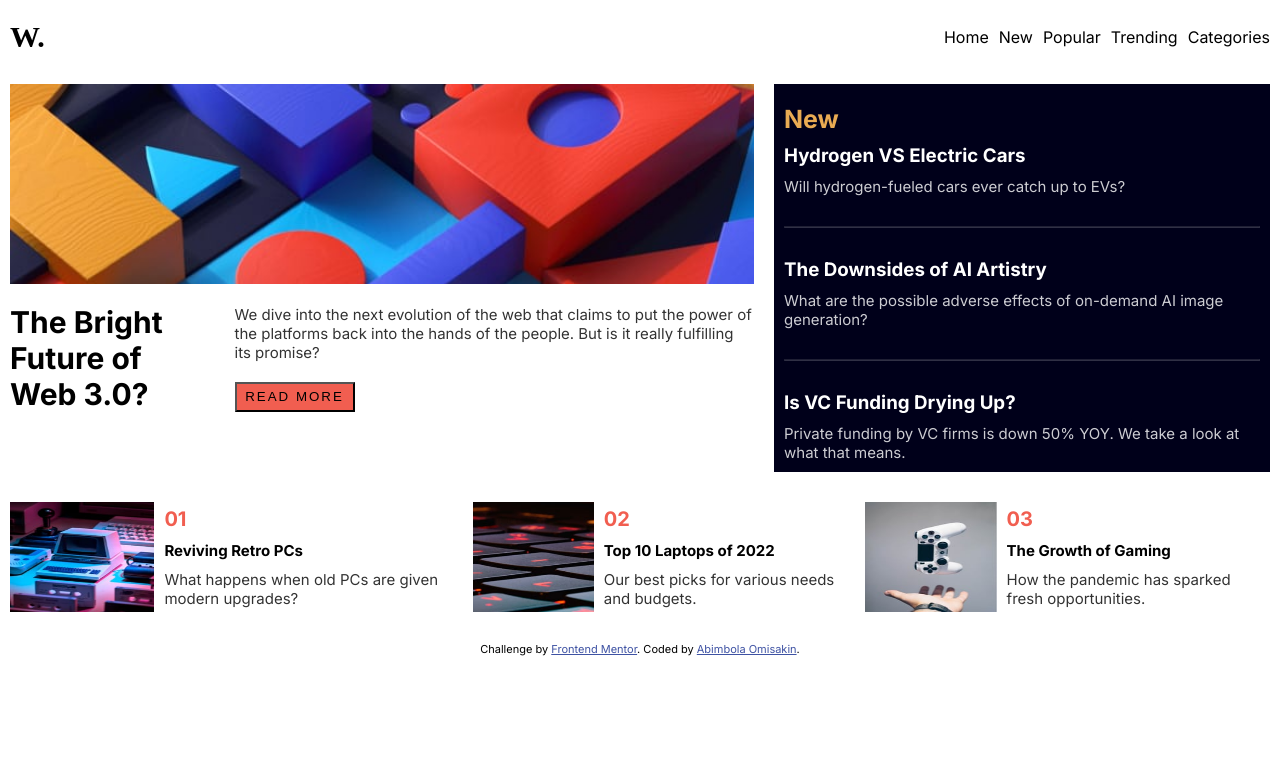
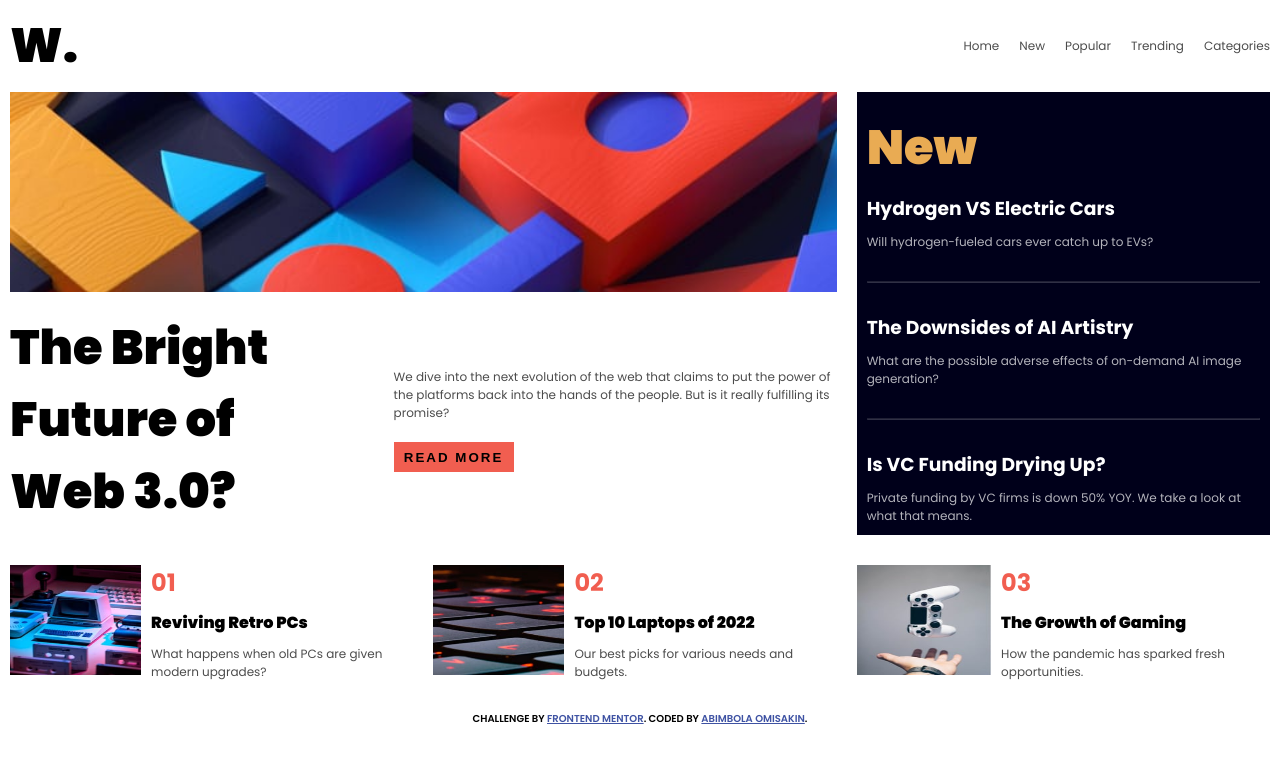
Before and after one commit to Belladihno/news-homepage-main, a plain HTML site: page index.html in a window 1280 px wide. Drawn offline with Linux system fonts and the light colour scheme.

Commit message:
new changes

```diff
--- a/index.html
+++ b/index.html
@@ -3,8 +3,6 @@
   <head>
     <meta charset="UTF-8" />
     <meta name="viewport" content="width=device-width, initial-scale=1.0" />
-    <!-- displays site properly based on user's device -->
-
     <link
       rel="icon"
       type="image/png"
@@ -14,28 +12,14 @@
 
     <link rel="preconnect" href="https://fonts.googleapis.com" />
     <link rel="preconnect" href="https://fonts.gstatic.com" crossorigin />
-    <link
-      href="https://fonts.googleapis.com/css2?family=Inter:ital,opsz,wght@0,14..32,100..900;1,14..32,100..900&display=swap"
-      rel="stylesheet"
-    />
-
     <link rel="stylesheet" href="/styles.css" />
 
     <title>Frontend Mentor | News homepage</title>
-    <style>
-      .attribution {
-        font-size: 11px;
-        text-align: center;
-      }
-      .attribution a {
-        color: hsl(228, 45%, 44%);
-      }
-    </style>
   </head>
   <body>
-    <main>
     <header>
-        <div class="header-1"><h1>W.</h1></div>
+      <div class="sub-header">
+        <div><h1>W.</h1></div>
         <div class="header-2">
           <nav>
             <ul>
@@ -47,7 +31,9 @@
             </ul>
           </nav>
         </div>
+      </div>
     </header>
+    <main>
       <section class="section-1">
         <div class="main-1">
           <div class="image">
@@ -87,6 +73,7 @@
         </div>
       </section>
       <section class="section-2">
+        <div class="sec2-main1">
           <div class="sec2-div">
             <div class="sec2-img">
               <img
@@ -113,6 +100,8 @@
               <p>Our best picks for various needs and budgets.</p>
             </div>
           </div>
+        </div>
+        <div class="sec2-main2">
           <div class="sec2-div">
             <div class="sec2-img">
               <img
@@ -126,8 +115,8 @@
               <p>How the pandemic has sparked fresh opportunities.</p>
             </div>
           </div>
+        </div>
       </section>
-
       <footer>
         <div class="attribution">
           Challenge by
--- a/styles.css
+++ b/styles.css
@@ -1,15 +1,13 @@
-*{
+@import url('https://fonts.googleapis.com/css2?family=Inter:ital,opsz,wght@0,14..32,100..900;1,14..32,100..900&family=Poppins:ital,wght@0,100;0,200;0,300;0,400;0,500;0,600;0,700;0,800;0,900;1,100;1,200;1,300;1,400;1,500;1,600;1,700;1,800;1,900&display=swap');
+
+* {
   margin: 0;
   padding: 0;
   box-sizing: border-box;
 }
 
 body {
-    font-family: "Inter", sans-serif;
-    display: flex;
-    justify-content: center;
-    align-items: center;
-
+  font-family: 'Poppins', sans-serif;
 }
 
 img {
@@ -19,52 +17,59 @@ img {
 }
 
 main {
-    max-width: 1440px;
-    padding: 10px;
+  max-width: 1280px;
+  padding: 0 10px;
   display: grid;
+  margin: 0 auto;
   gap: 30px;
-
-}
-h1 {
-    font-size: 30px;
-}
-p {
-    font-size: 15px;
-    opacity: 80%;
 }
 
+p,
+nav ul {
+  font-size: 12px;
+  opacity: 70%;
+}
 header {
   display: flex;
-    padding-top: 10px;
+  justify-content: center;
+  width: 100vw;
+  position: sticky;
+  top: 0;
+  z-index: 2;
+  background-color: white;
+}
+
+.sub-header {
+  display: flex;
+  padding: 10px;
   align-items: center;
   justify-content: space-between;
-    position: sticky;
-    top: 0;
-    background-color: #fff;
-    z-index: 2;
+
+  width: 1280px;
 }
-.header-1 {
-    font-family: serif;
-    font-size: 25px;
+h1,
+h2 {
+  font-family: 'Poppins', sans-serif;
+  font-size: 3rem;
+  font-weight: 900;
 }
 nav ul {
   list-style: none;
   display: flex;
-    gap: 10px;
+  gap: 20px;
 }
 .section-1 {
   display: grid;
-    grid-template-columns: 3fr 2fr;
+  grid-template-columns: 2fr 1fr;
   gap: 20px;
 }
 .main-2 {
-    background-color:hsl(240, 100%, 5%);
+  background-color: hsl(240, 100%, 5%);
   color: white;
   padding: 10px;
 }
 .main-2 h2 {
   color: hsl(35, 77%, 62%);
-    font-size: 25px;
   padding: 10px 0;
 }
 .main-2 p {
@@ -73,7 +78,7 @@ nav ul {
 .second-div {
   display: flex;
   align-items: center;
-    gap: 20px;
+  gap: 40px;
   padding-top: 20px;
 }
 
@@ -87,27 +92,19 @@ button {
   width: 120px;
   margin-top: 20px;
   letter-spacing: 2px;
+  font-weight: 900;
+  border: 0;
 }
 .section-2 {
-    display: flex;
+  display: grid;
+  grid-template-columns: 2fr 1fr;
   gap: 20px;
-    flex: wrap;
 }
-.section-2 h3 {
-    color: hsl(5, 85%, 63%);
-    font-size: 20px;
-}
-.section-2 h4 {
-    font-size: 15px;
-    margin: 10px 0;
-}
-
 .sec2-div {
   display: flex;
-    align-items: center;
   gap: 10px;
+  width: 100%;
 }
-
 .sec2-img {
   flex: 1;
   width: 100px;
@@ -120,6 +117,28 @@ button {
 .sec2-text {
   flex: 2;
 }
+.sec2-main1 {
+  display: flex;
+  gap: 20px;
+}
+.section-2 h4 {
+  margin: 10px 0;
+  font-weight: 900;
+}
+.section-2 h3 {
+  color: hsl(5, 85%, 63%);
+  font-size: 1.5rem;
+}
+
+.attribution {
+  font-size: 10px;
+  text-align: center;
+  text-transform: uppercase;
+  font-weight: 600;
+}
+.attribution a {
+  color: hsl(228, 45%, 44%);
+}
 
 hr {
   margin: 30px 0;
@@ -130,9 +149,6 @@ hr {
 @media (max-width: 600px) {
   body {
     font-size: 11px;
-    }
-    main {
-        padding: 15px;
   }
   .section-1 {
     grid-template-columns: 1fr;
@@ -145,17 +161,23 @@ hr {
     place-self: start;
   }
   .section-2 {
+    grid-template-columns: 1fr;
+  }
+  .sec2-main1 {
     flex-direction: column;
-        gap: 15px;
   }
-    h1 {
-        font-size: 25px;
+  h1,
+  h2 {
+    font-family: 'Poppins', sans-serif;
+    font-size: 2rem;
+    font-weight: 900;
   }
   p {
     font-size: 12px;
-        opacity: 85%;
+    opacity: 60%;
   }
-
-
-
+  nav ul {
+    font-size: 9px;
+    gap: 10px;
   }
+}
```
Lines whose indentation alone changed are shown as unchanged.
